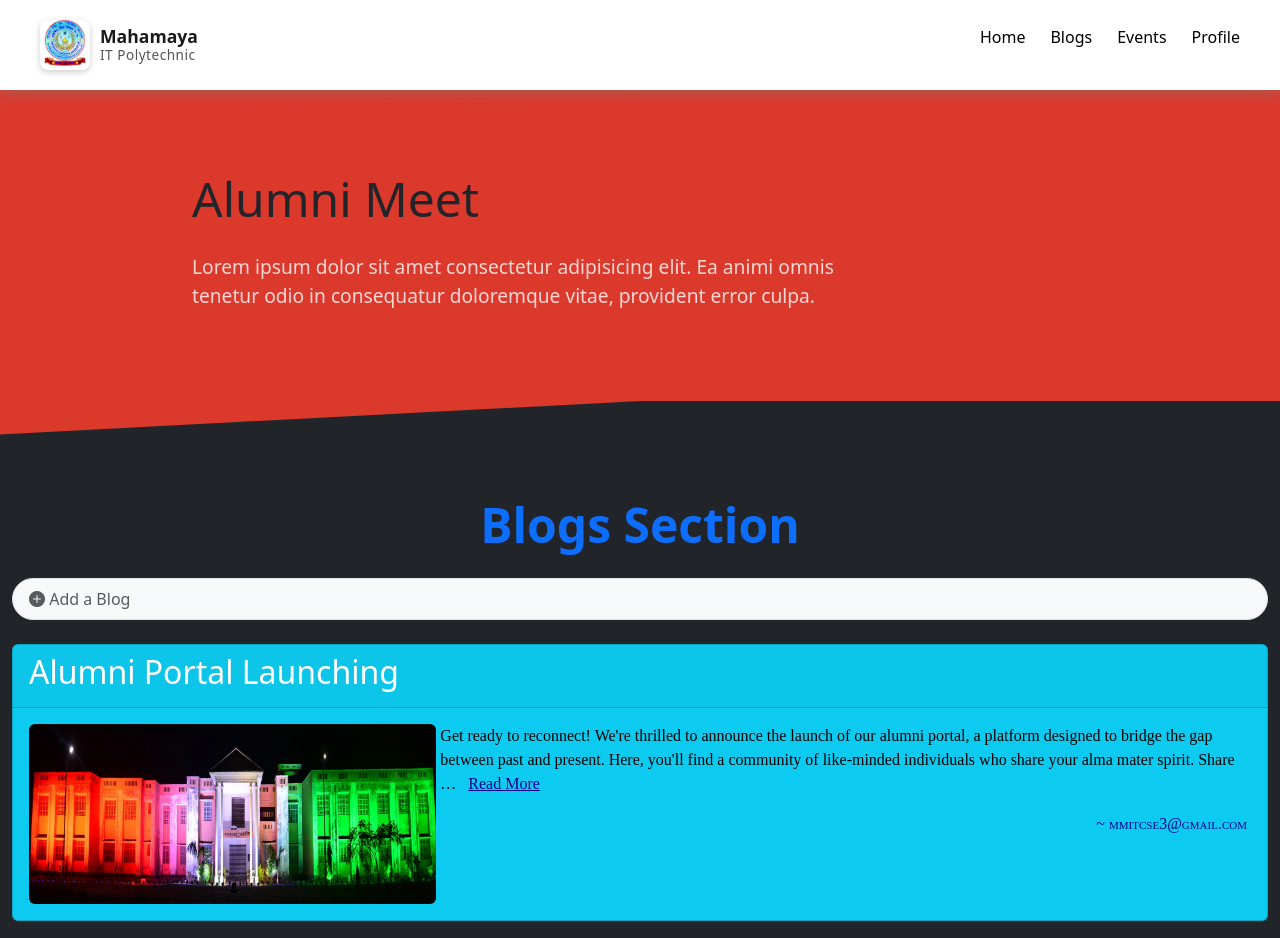
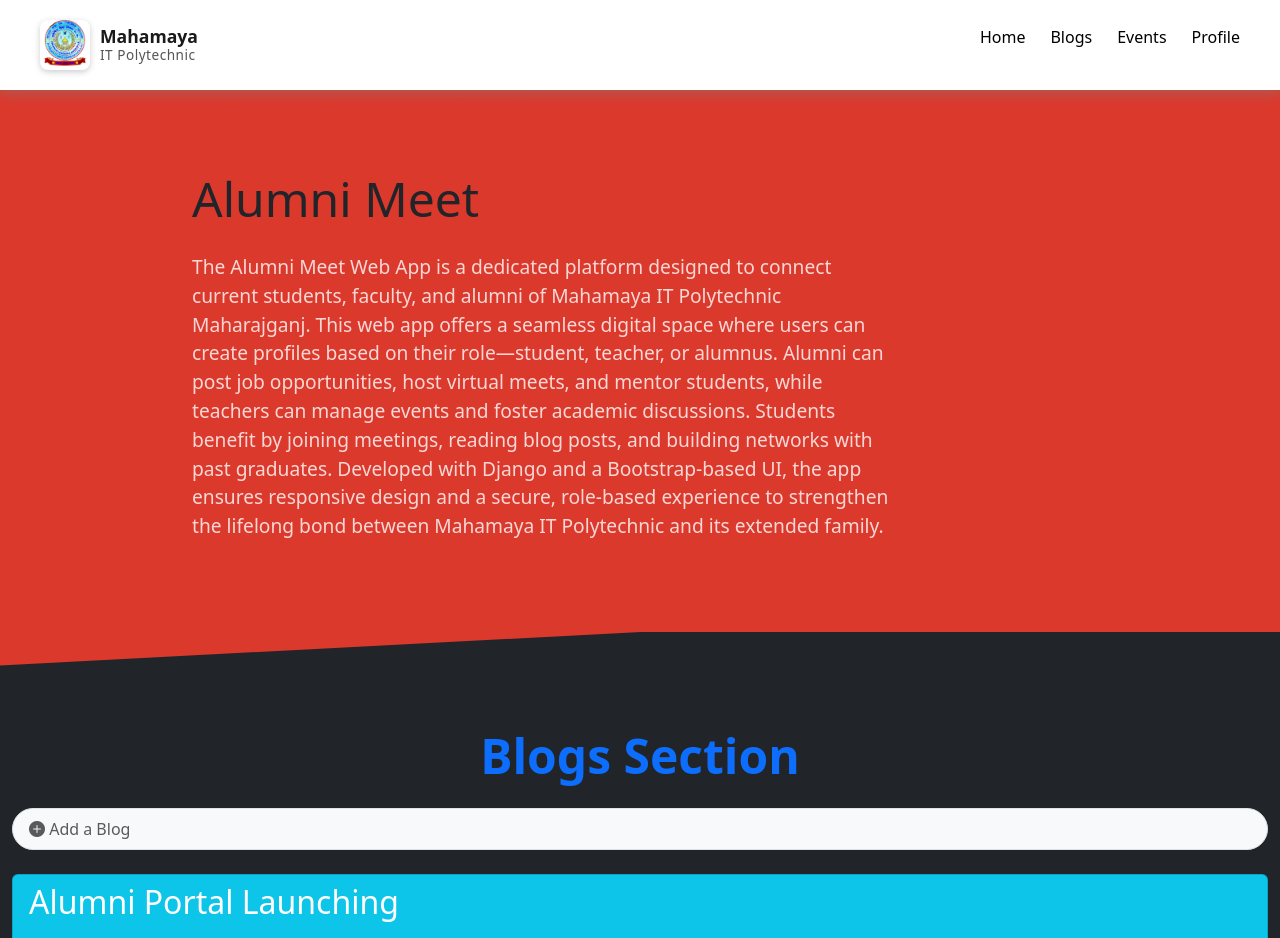
Before and after one commit to webdevavi96/Alumni_Meet, a Django app: page /blogs/ in a window 1280 px wide. Shown: the top 938 px of the page. Run offline with Django 5.2, Linux system fonts and the light colour scheme; a user stored in the database is signed in; data comes from the database, SQL or seed files in the repository; both versions use the stored data as it was after the commit; some libraries are stand-ins or nearby versions.

Commit message:
initial co6mmit

```diff
--- a/Alumni_App/Templates/Pages/blogs.html
+++ b/Alumni_App/Templates/Pages/blogs.html
@@ -45,7 +45,7 @@
                             style="font-family: 'Times New Roman', Times, serif; font-variant-caps: petite-caps; color: darkblue;">
                             ~ {{blog.author}}</p>
                     </div>
-                    {% if user_type != sudent %}
+                    {% if user.user_type != 'student' %}
                     <a href="delete_blog/{{blog.slug}}" class="btn btn-danger btn-sm text-center mx-2 my-2">Delete</a>
                     {% endif %}
 
--- a/Alumni_App/Templates/index.html
+++ b/Alumni_App/Templates/index.html
@@ -247,8 +247,16 @@
             <!-- HERO / HEADER SECTION -->
             <section id="header-section">
                 <h1>Alumni Meet</h1>
-                <p>Lorem ipsum dolor sit amet consectetur adipisicing elit. Ea animi omnis tenetur odio in consequatur
-                    doloremque vitae, provident error culpa.</p>
+                <p>The Alumni Meet Web App is a dedicated platform designed to connect current students, faculty, and
+                    alumni of Mahamaya IT Polytechnic Maharajganj. This web app offers a seamless digital space where
+                    users can create profiles based on their role—student, teacher, or alumnus. Alumni can post job
+                    opportunities, host virtual meets, and mentor students, while teachers can manage events and foster
+                    academic discussions. Students benefit by joining meetings, reading blog posts, and building
+                    networks with past graduates. Developed with Django and a Bootstrap-based UI, the app ensures
+                    responsive design and a secure, role-based experience to strengthen the lifelong bond between
+                    Mahamaya IT Polytechnic and its extended family.
+
+                </p>
             </section>
         </header>
 
--- a/Alumni_App/views.py
+++ b/Alumni_App/views.py
@@ -228,7 +228,7 @@ def new_blog(request):
                     "image_url": blog.blog_image.url if blog.blog_image else "",
                 }
             })
-        send_blog_notification(blog)
+        send_blog_notification(blog, request)
         return redirect("blogs")
     return render(request, 'Pages/new_blog.html')
 
@@ -322,7 +322,7 @@ def send_event_notification(event):
 
     send_mail(subject, message, from_email, recipient_list)
 
-def send_blog_notification(blog):
+def send_blog_notification(blog, request):
     blog_url = request.build_absolute_uri(f'/blogs/{blog.slug}/')
     subject = f"New Blog: {blog.title}"
     message = f"""Hello,
```
Also changed, not shown: db.sqlite3, media/blog_images/Screenshot_2025-05-28_123429.png (added), media/blog_images/Screenshot_2025-05-28_123429_EjarlFz.png (added), media/blog_images/Screenshot_2025-05-28_123429_nXTcRks.png (added).
